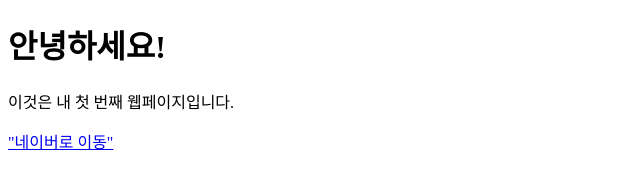
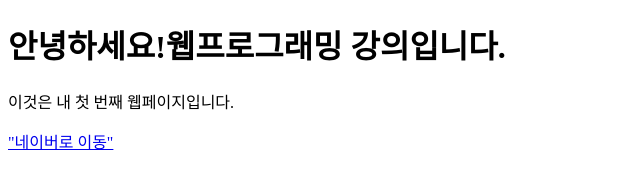
Before and after one commit to hs0111/Wedprogramming2025, a plain HTML site: page index.html in a window 1280 px wide. Shown: the whole page, without its empty margins (0-640 px from the left). Drawn offline with Linux system fonts and the light colour scheme.

Commit message:
페이지 본문 수정

```diff
--- a/index.html
+++ b/index.html
@@ -7,7 +7,7 @@
     </head>
     <body>
         <h1>
-            <strong>안녕하세요!</strong>
+            <strong>안녕하세요!웹프로그래밍 강의입니다.</strong>
         </h1>
         <p>이것은 내 첫 번째 웹페이지입니다.</p>
         <!-- 이 코드는 실습코드임 !! 주석 연습! -->
```
